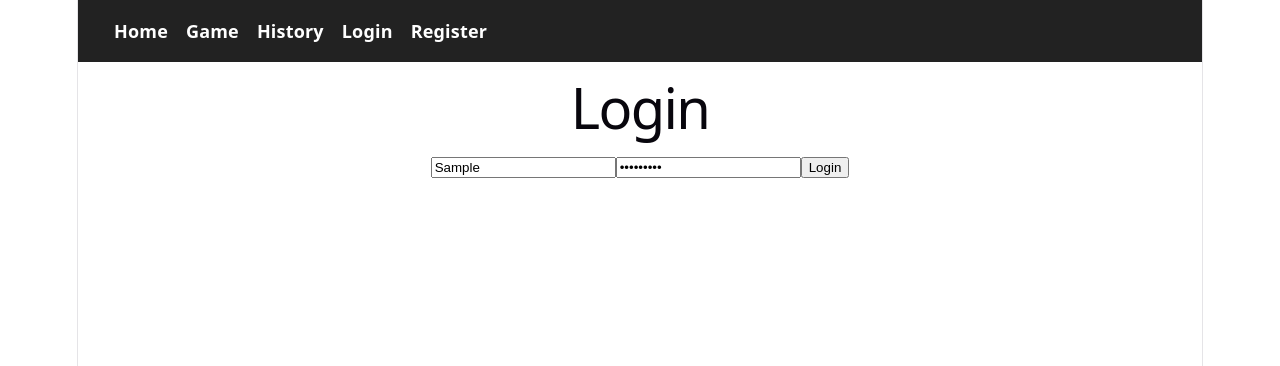
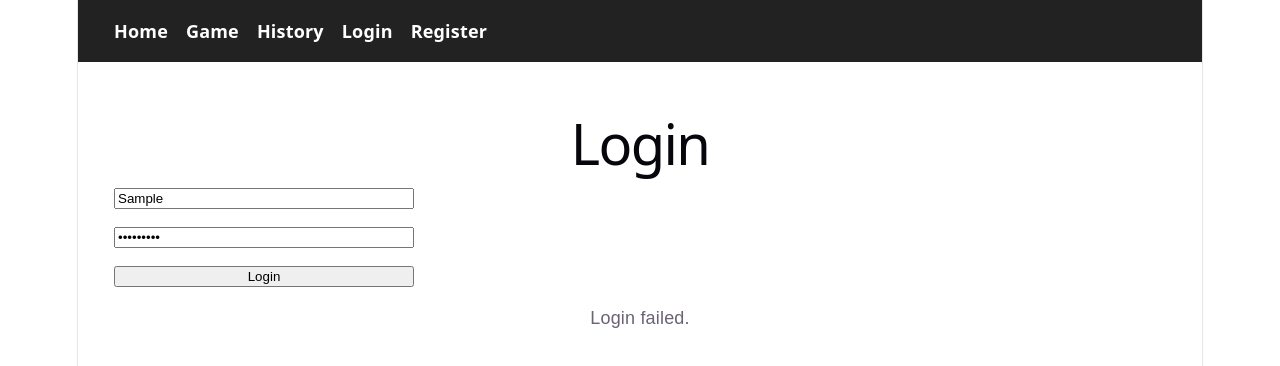
Before and after one commit to CadLin05/War_Client, a React (Vite) app: page /login in a window 1280 px wide. Both pictures are taken after typing "Sample", "Sample123" into the empty fields and a click on the button "Login". Shown: the top 366 px of the page. Built offline with nearby package versions, Linux system fonts and the light colour scheme; no server answers.

Commit message:
Added couple files

```diff
--- a/src/pages/LoginPage.tsx
+++ b/src/pages/LoginPage.tsx
@@ -1,34 +1,62 @@
-import { useState, type FormEvent } from "react";
+import { useState } from "react";
+import { loginUser } from "../services/authApi";
 
 export default function LoginPage() {
   const [username, setUsername] = useState("");
   const [password, setPassword] = useState("");
+  const [message, setMessage] = useState("");
 
-  function handleSubmit(event: FormEvent<HTMLFormElement>): void {
+  async function handleSubmit(event: React.FormEvent<HTMLFormElement>) {
     event.preventDefault();
 
-    console.log("Login submitted:", { username, password });
+    try {
+      const response = await loginUser({ username, password });
+
+      if (response.token) {
+        localStorage.setItem("token", response.token);
+      }
+
+      setMessage(response.message || "Login successful.");
+      setUsername("");
+      setPassword("");
+    } catch (error) {
+      setMessage("Login failed.");
+    }
   }
 
   return (
-    <div>
+    <div style={{ padding: "2rem", fontFamily: "Arial, sans-serif" }}>
       <h1>Login</h1>
 
-      <form onSubmit={handleSubmit}>
+      <form
+        onSubmit={handleSubmit}
+        style={{
+          display: "flex",
+          flexDirection: "column",
+          gap: "1rem",
+          maxWidth: "300px",
+        }}
+      >
         <input
           type="text"
+          placeholder="Username"
           value={username}
-          onChange={(e) => setUsername(e.target.value)}
+          onChange={(event) => setUsername(event.target.value)}
+          required
         />
 
         <input
           type="password"
+          placeholder="Password"
           value={password}
-          onChange={(e) => setPassword(e.target.value)}
+          onChange={(event) => setPassword(event.target.value)}
+          required
         />
 
         <button type="submit">Login</button>
       </form>
+
+      {message && <p style={{ marginTop: "1rem" }}>{message}</p>}
     </div>
   );
 }
--- a/src/pages/RegisterPage.tsx
+++ b/src/pages/RegisterPage.tsx
@@ -1,18 +1,29 @@
-import { useState, type FormEvent } from "react";
+import { useState } from "react";
+import { registerUser } from "../services/authApi";
+
 export default function RegisterPage() {
   const [username, setUsername] = useState("");
   const [password, setPassword] = useState("");
   const [confirmPassword, setConfirmPassword] = useState("");
+  const [message, setMessage] = useState("");
 
-  function handleSubmit(event: FormEvent<HTMLFormElement>): void {
+  async function handleSubmit(event: React.FormEvent<HTMLFormElement>) {
     event.preventDefault();
 
     if (password !== confirmPassword) {
-      alert("Passwords do not match.");
+      setMessage("Passwords do not match.");
       return;
     }
 
-    console.log("Register submitted:", { username, password });
+    try {
+      const response = await registerUser({ username, password });
+      setMessage(response.message || "Registration successful.");
+      setUsername("");
+      setPassword("");
+      setConfirmPassword("");
+    } catch (error) {
+      setMessage("Registration failed.");
+    }
   }
 
   return (
@@ -33,6 +44,7 @@ export default function RegisterPage() {
           placeholder="Username"
           value={username}
           onChange={(event) => setUsername(event.target.value)}
+          required
         />
 
         <input
@@ -40,6 +52,7 @@ export default function RegisterPage() {
           placeholder="Password"
           value={password}
           onChange={(event) => setPassword(event.target.value)}
+          required
         />
 
         <input
@@ -47,10 +60,13 @@ export default function RegisterPage() {
           placeholder="Confirm Password"
           value={confirmPassword}
           onChange={(event) => setConfirmPassword(event.target.value)}
+          required
         />
 
         <button type="submit">Register</button>
       </form>
+
+      {message && <p style={{ marginTop: "1rem" }}>{message}</p>}
     </div>
   );
 }
--- /dev/null
+++ b/src/services/authApi.ts
@@ -0,0 +1,37 @@
+import type { AuthResponse, LoginRequest, RegisterRequest } from "../types/auth";
+
+const BASE_URL = "http://localhost:3000";
+
+export async function registerUser(data: RegisterRequest): Promise<AuthResponse> {
+  const response = await fetch(`${BASE_URL}/register`, {
+    method: "POST",
+    headers: {
+      "Content-Type": "application/json",
+    },
+    body: JSON.stringify(data),
+  });
+
+  if (!response.ok) {
+    throw new Error("Failed to register user.");
+  }
+
+  const result: AuthResponse = await response.json();
+  return result;
+}
+
+export async function loginUser(data: LoginRequest): Promise<AuthResponse> {
+  const response = await fetch(`${BASE_URL}/login`, {
+    method: "POST",
+    headers: {
+      "Content-Type": "application/json",
+    },
+    body: JSON.stringify(data),
+  });
+
+  if (!response.ok) {
+    throw new Error("Failed to log in.");
+  }
+
+  const result: AuthResponse = await response.json();
+  return result;
+}
--- /dev/null
+++ b/src/types/auth.ts
@@ -0,0 +1,15 @@
+export interface RegisterRequest {
+  username: string;
+  password: string;
+}
+
+export interface LoginRequest {
+  username: string;
+  password: string;
+}
+
+export interface AuthResponse {
+  message: string;
+  token?: string;
+  userId?: number;
+}
```
